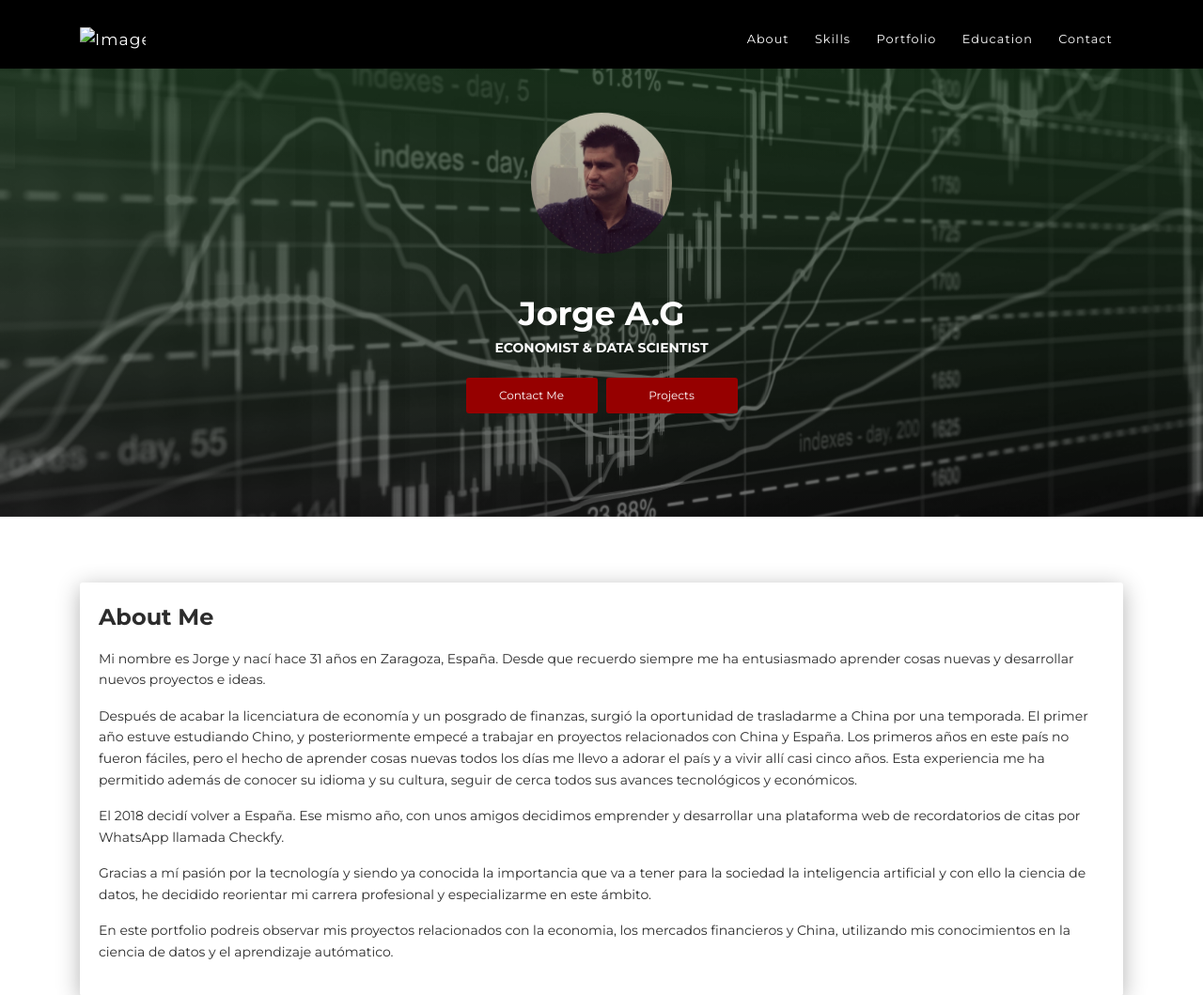
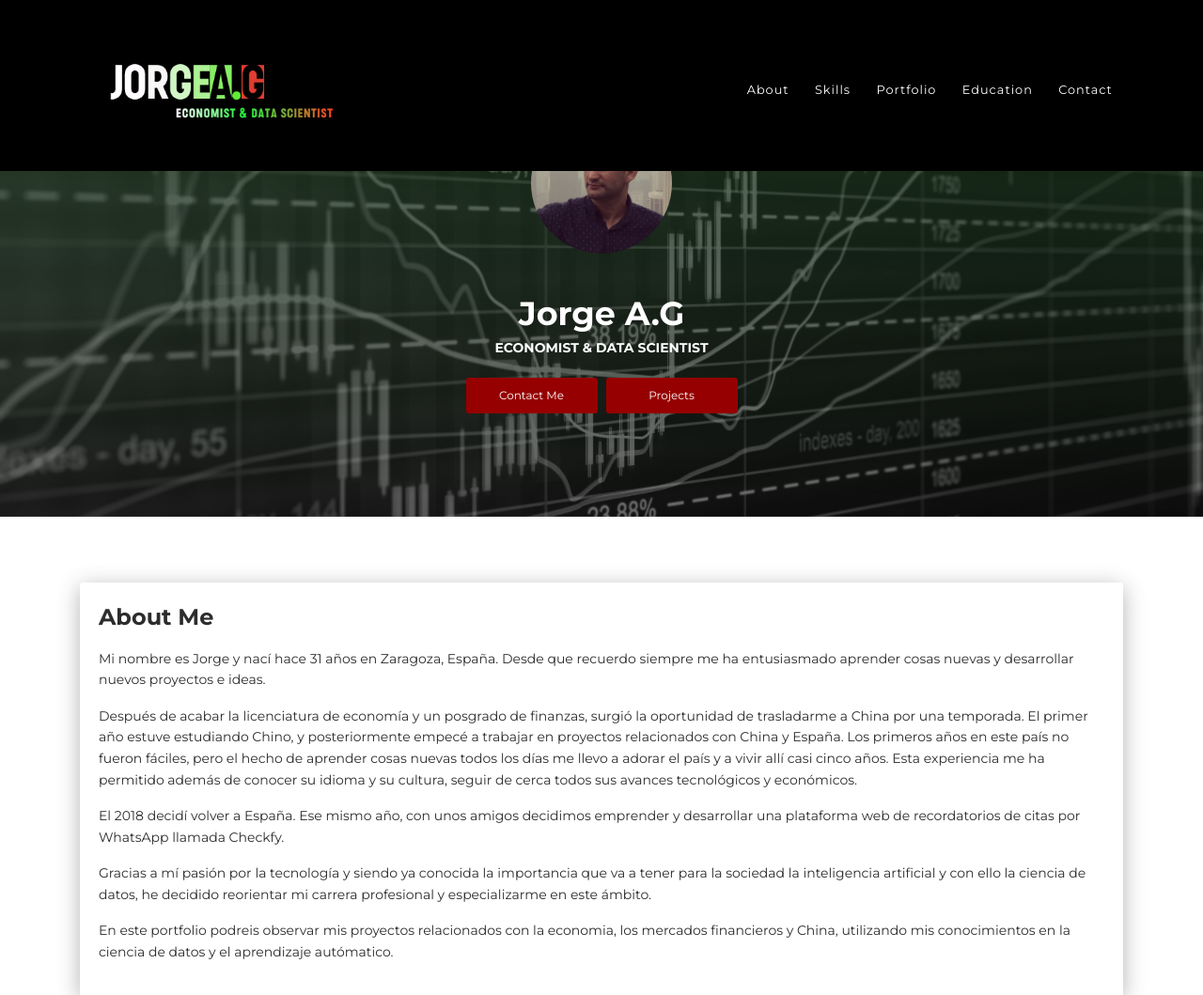
Before and after one commit to Jorgealgra/Jorgealgra, a plain HTML site: page index.html in a window 1280 px wide. Shown: the top 1059 px of the page at 94% size. Drawn offline with Linux system fonts and the light colour scheme.

Commit message:
Update index.html

```diff
--- a/index.html
+++ b/index.html
@@ -24,7 +24,7 @@
       <div class="profile-page sidebar-collapse">
         <nav class="navbar navbar-expand-lg fixed-top navbar-transparent bg-primary" color-on-scroll="400">
           <div class="container">
-            <div class="navbar-translate"><a class="navbar-brand" href="#" rel="tooltip"><img src="images/logo.jpg" alt="Image"/></a>
+            <div class="navbar-translate"><a class="navbar-brand" href="#" rel="tooltip"><img src="images/logo.png" alt="Image"/></a>
               <button class="navbar-toggler navbar-toggler" type="button" data-toggle="collapse" data-target="#navigation" aria-controls="navigation" aria-expanded="false" aria-label="Toggle navigation"><span class="navbar-toggler-bar bar1"></span><span class="navbar-toggler-bar bar2"></span><span class="navbar-toggler-bar bar3"></span></button>
             </div>
             <div class="collapse navbar-collapse justify-content-end" id="navigation">
```
